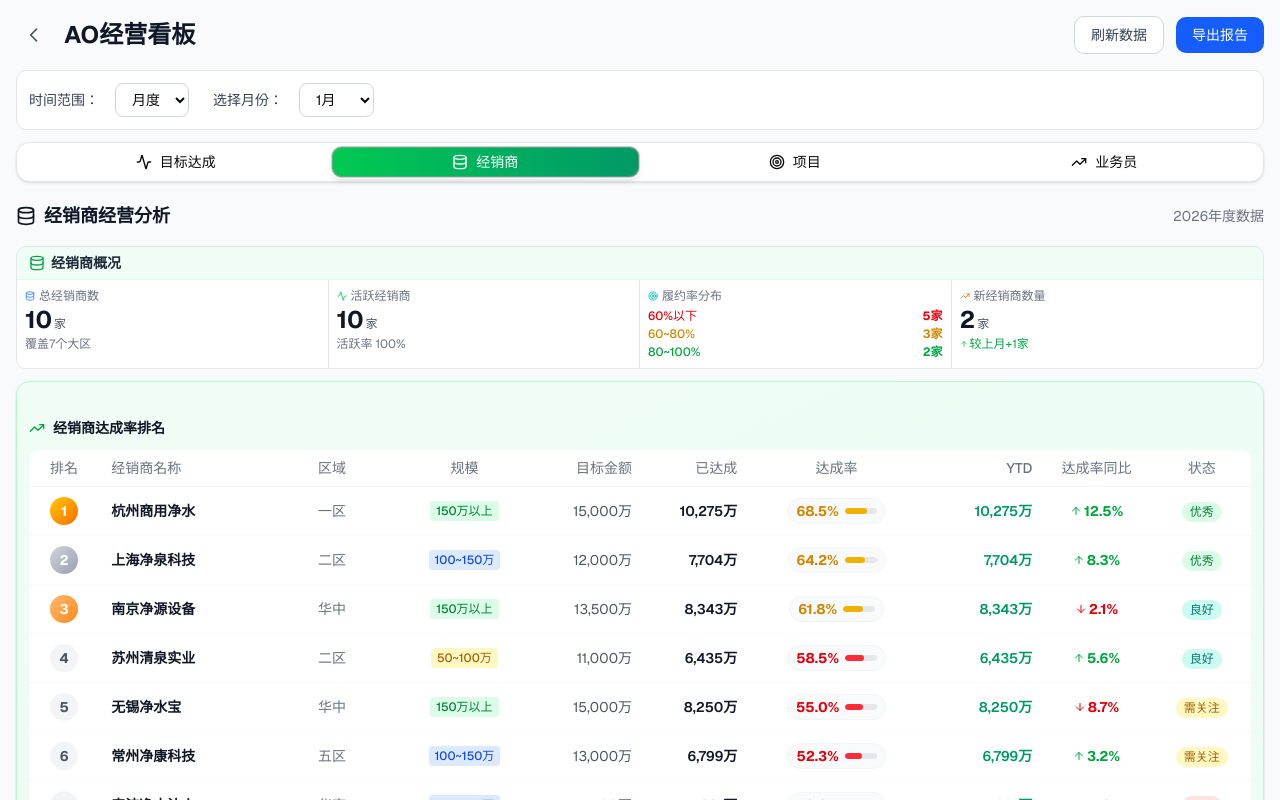
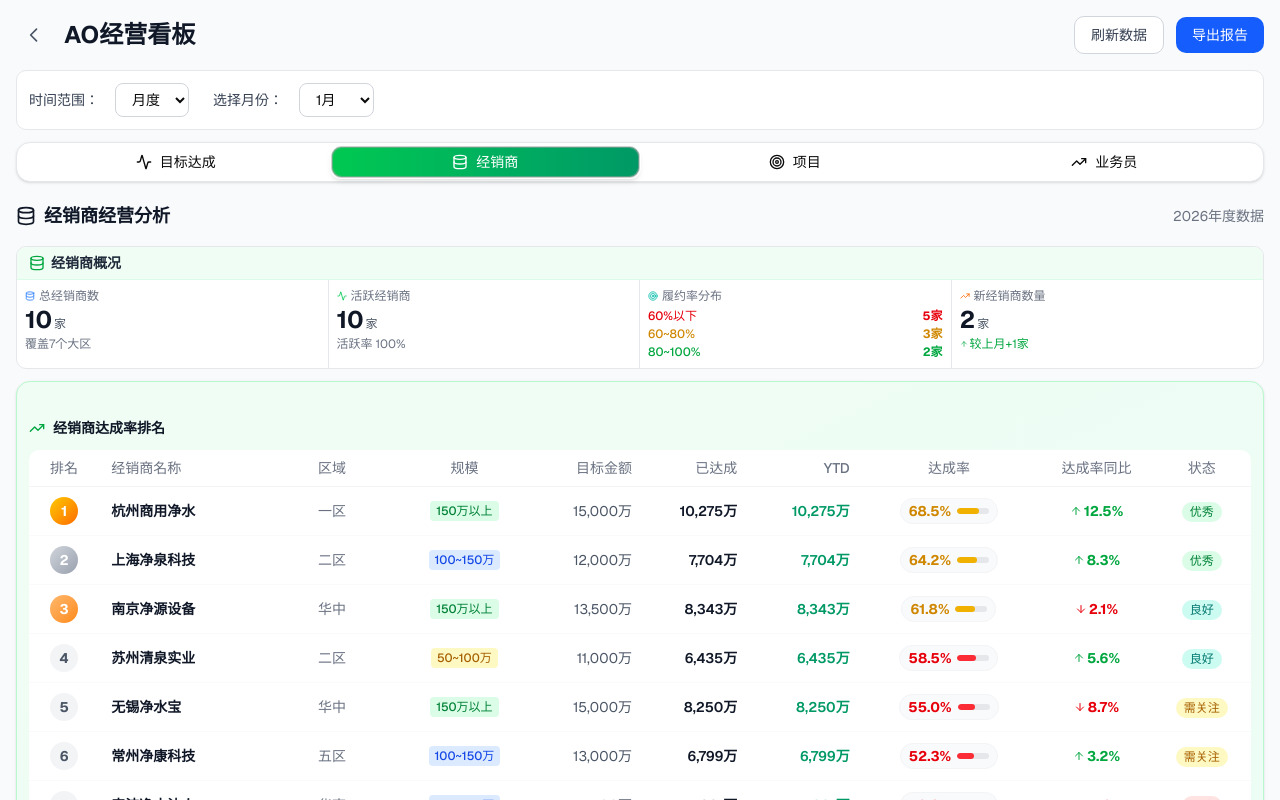
Before and after one commit to navylee1990/coze_jsc, a Next.js app: page /sales in a window 1280 px wide. Both pictures are taken after a click on the tab "经销商". Shown: the top 800 px of the page. Built offline with nearby package versions, Linux system fonts and the light colour scheme.

Commit message:
feat: 调整经销商达成率排名表格列顺序，YTD移至已达成后

```diff
--- a/src/app/sales/page.tsx
+++ b/src/app/sales/page.tsx
@@ -1374,8 +1374,8 @@ export default function SalesDashboard() {
                         <th className="px-2 py-2 text-center text-sm font-medium text-gray-500" style={{ width: '90px' }}>规模</th>
                         <th className="px-2 py-2 text-right text-sm font-medium text-gray-500" style={{ width: '80px' }}>目标金额</th>
                         <th className="px-2 py-2 text-right text-sm font-medium text-gray-500" style={{ width: '75px' }}>已达成</th>
+                        <th className="px-2 py-2 text-right text-sm font-medium text-gray-500" style={{ width: '80px' }}>YTD</th>
                         <th className="px-2 py-2 text-center text-sm font-medium text-gray-500" style={{ width: '130px' }}>达成率</th>
-                        <th className="px-2 py-2 text-right text-sm font-medium text-gray-500" style={{ width: '80px' }}>YTD</th>
                         <th className="px-2 py-2 text-center text-sm font-medium text-gray-500" style={{ width: '80px' }}>达成率同比</th>
                         <th className="px-2 py-2 text-center text-sm font-medium text-gray-500" style={{ width: '70px' }}>状态</th>
                       </tr>
@@ -1407,6 +1407,7 @@ export default function SalesDashboard() {
                           </td>
                           <td className="px-2 py-2.5 text-sm text-right text-gray-600" style={{ width: '80px' }}>{dealer.target.toLocaleString()}万</td>
                           <td className="px-2 py-2.5 text-sm text-right font-semibold text-gray-900" style={{ width: '75px' }}>{dealer.completed.toLocaleString()}万</td>
+                          <td className="px-2 py-2.5 text-right text-sm font-semibold text-emerald-600" style={{ width: '80px' }}>{dealer.ytd.toLocaleString()}万</td>
                           <td className="px-2 py-2.5 text-center" style={{ width: '130px' }}>
                             <div className="inline-flex items-center gap-1.5 px-2 py-0.5 rounded-full bg-gray-50 border border-gray-100">
                               <span className={`text-sm font-bold ${
@@ -1426,7 +1427,6 @@ export default function SalesDashboard() {
                               </div>
                             </div>
                           </td>
-                          <td className="px-2 py-2.5 text-right text-sm font-semibold text-emerald-600" style={{ width: '80px' }}>{dealer.ytd.toLocaleString()}万</td>
                           <td className="px-2 py-2.5 text-center" style={{ width: '80px' }}>
                             <div className={`flex items-center justify-center gap-0.5 text-sm font-bold ${
                               dealer.yearOnYear > 0 ? 'text-green-600' :
```
